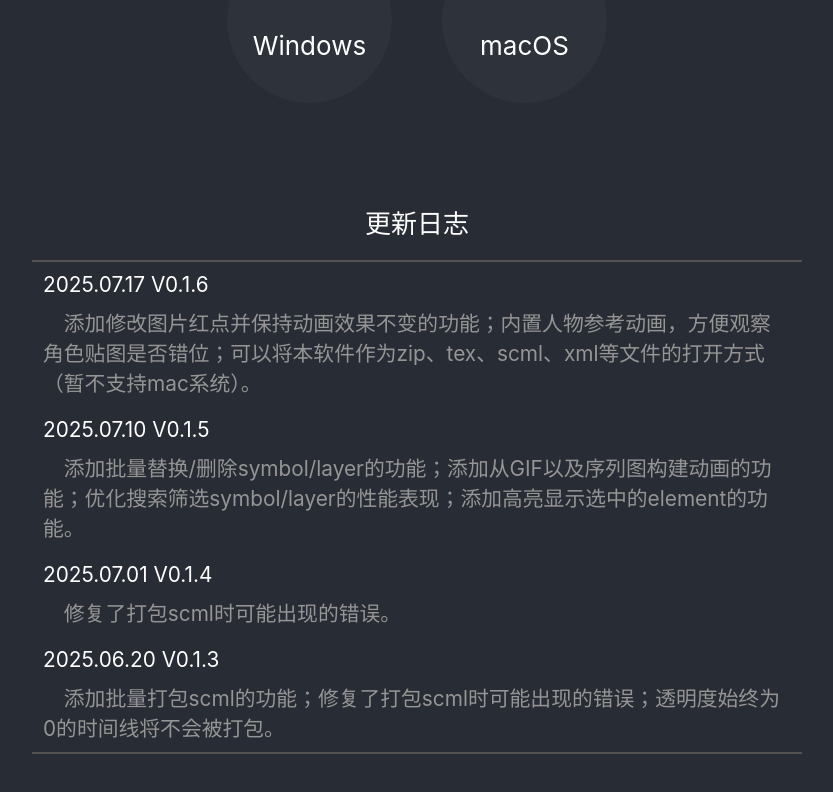
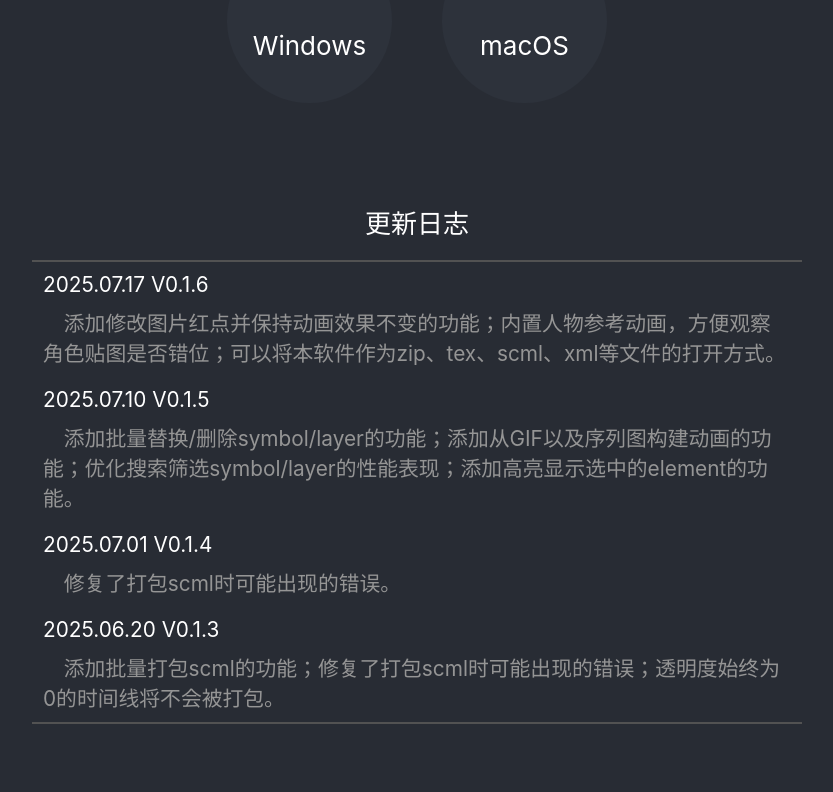
Before and after one commit to MSIsunny/dst-mod-tool-publisher, a React (Create React App) app: page / in a window 1280 px wide. Shown: the part 739-1531 px from the top of the page, without its empty margins (223-1056 px from the left). Built offline with nearby package versions, Linux system fonts and the light colour scheme.

Commit message:
Update App.js

```diff
--- a/src/App.js
+++ b/src/App.js
@@ -91,7 +91,7 @@
                 <div className='Text-content'>
                     <div className='Text-content-title'> 2025.07.17 V0.1.6 </div>
                     <div className='Text-content-body'>
-                        &ensp;&ensp;添加修改图片红点并保持动画效果不变的功能；内置人物参考动画，方便观察角色贴图是否错位；可以将本软件作为zip、tex、scml、xml等文件的打开方式（暂不支持mac系统）。
+                        &ensp;&ensp;添加修改图片红点并保持动画效果不变的功能；内置人物参考动画，方便观察角色贴图是否错位；可以将本软件作为zip、tex、scml、xml等文件的打开方式。
                     </div>
 
                     <div className='Text-content-title'> 2025.07.10 V0.1.5 </div>
```
